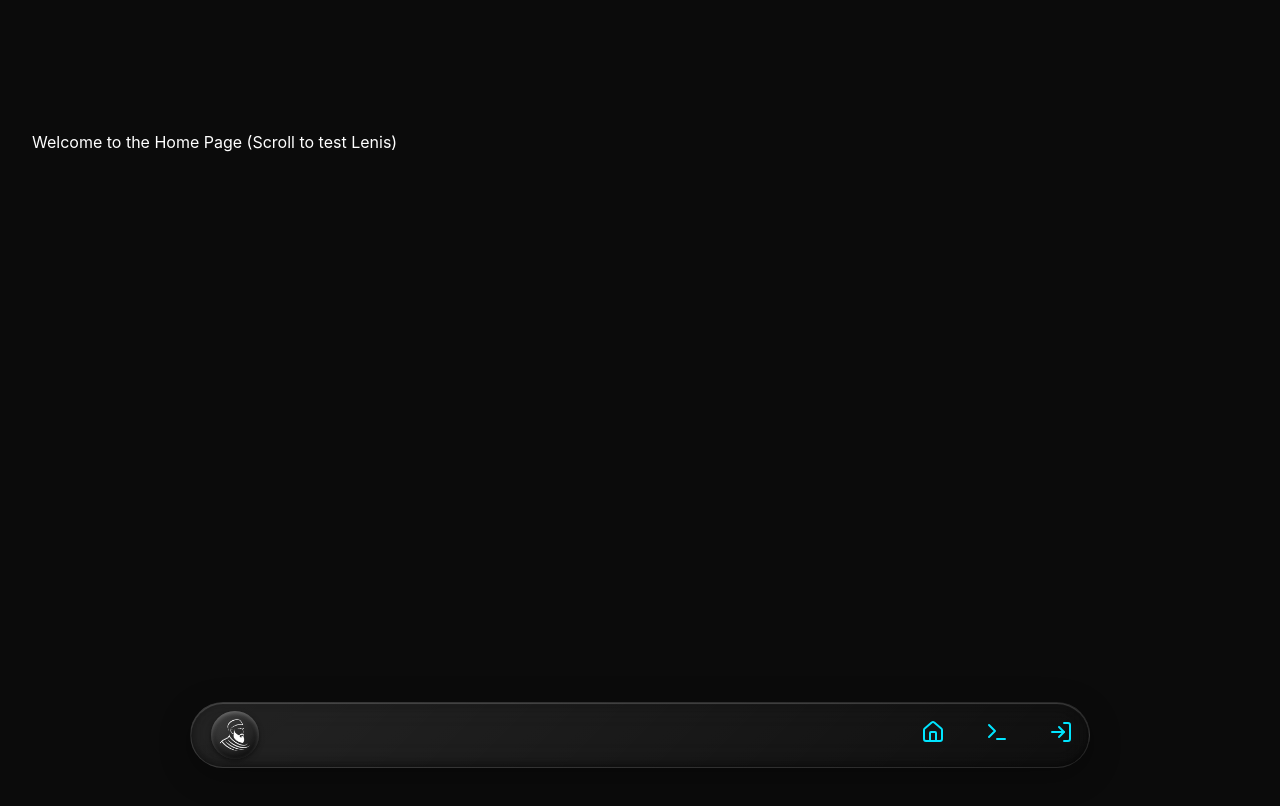
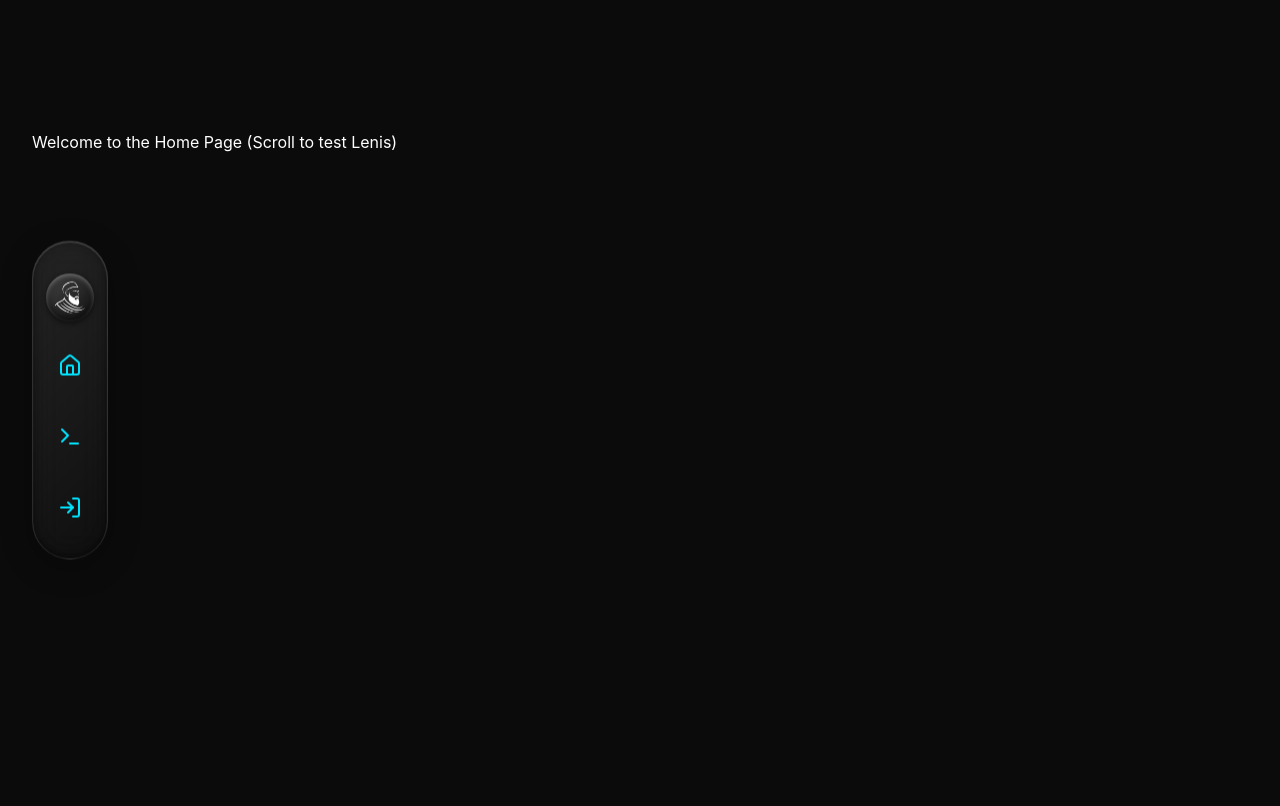
Before and after one commit to mongooseintown/TrashofCSE-Project, a React (Vite) app in the folder frontend/: page / in a window 1280 px wide. Shown: the top 806 px of the page. Built offline with nearby package versions, Linux system fonts and the light colour scheme.

Commit message:
Made Navbar vertical on desktop and horizontal on mobile

```diff
--- a/frontend/src/components/Navbar.css
+++ b/frontend/src/components/Navbar.css
@@ -1,18 +1,18 @@
 .glass-nav-container {
   position: fixed;
-  bottom: 2rem;
-  left: 50%;
-  transform: translateX(-50%);
-  width: 90%;
-  max-width: 900px;
+  top: 50%;
+  left: 2rem;
+  transform: translateY(-50%);
+  width: max-content;
   z-index: 100;
 }
 
 .glass-nav {
   display: flex;
+  flex-direction: column;
   align-items: center;
-  justify-content: space-between;
-  padding: 0.5rem 1rem;
+  justify-content: center;
+  padding: 2rem 0.8rem;
   border-radius: 50px;
 
   /* Glassmorphism background */
@@ -49,17 +49,19 @@
   display: flex;
   align-items: center;
   justify-content: center;
-  margin-left: 0.25rem;
+  margin-left: 0;
+  margin-bottom: 2rem;
 }
 
 .nav-links {
   display: flex;
+  flex-direction: column;
   gap: 2.5rem;
   align-items: center;
 }
 
 .nav-link {
-  color: #00E5FF; /* Vibrant, soothing Cyan that stands out */
+  color: #00E5FF;
   text-decoration: none;
   font-family: 'Bebas Neue', sans-serif;
   font-size: 1.5rem;
@@ -76,8 +78,17 @@
 
 @media (max-width: 768px) {
   .glass-nav-container {
+    top: auto;
+    left: 50%;
+    transform: translateX(-50%);
     width: 95%;
     bottom: 1.5rem;
+  }
+
+  .glass-nav {
+    flex-direction: row;
+    padding: 0.8rem 1rem;
+    justify-content: center;
   }
 
   .nav-logo {
@@ -85,14 +96,10 @@
   }
 
   .nav-links {
+    flex-direction: row;
     width: 100%;
     justify-content: space-around;
     gap: 0;
-  }
-
-  .glass-nav {
-    padding: 0.8rem 1rem;
-    justify-content: center;
   }
 
   .nav-link svg {
```
